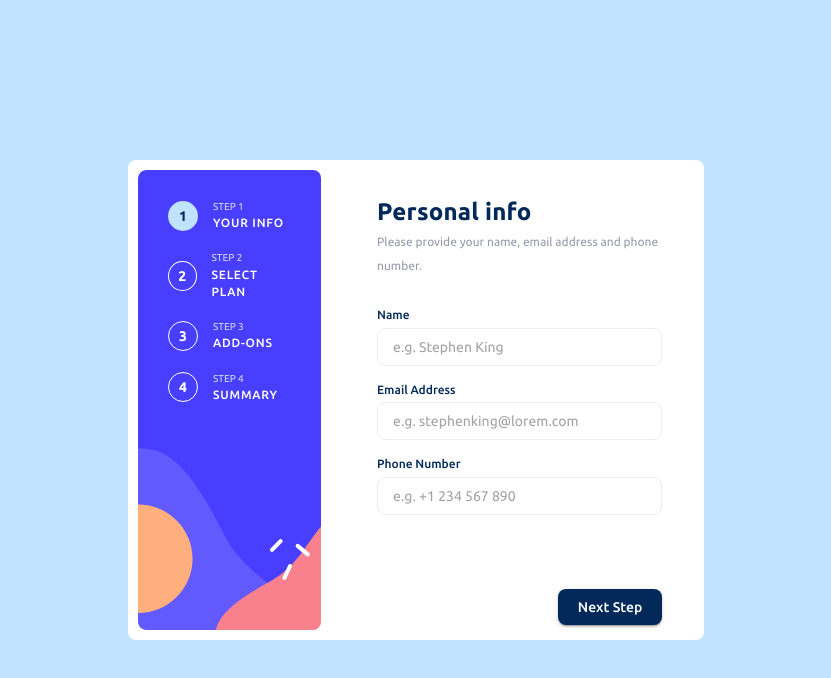
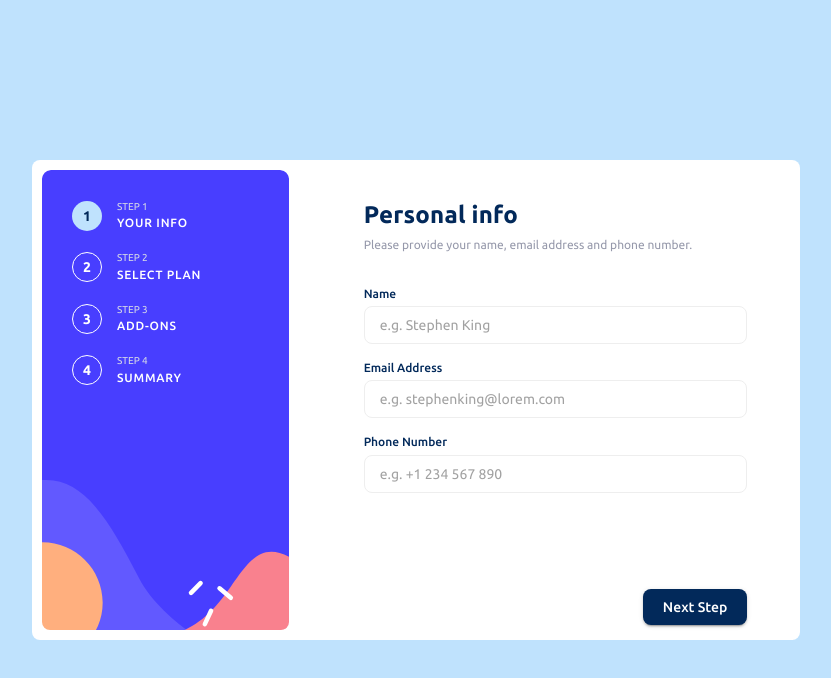
Before and after one commit to naveesh-kumar/multi-step-form, a Next.js app: page / in a window 1280 px wide. Shown: the top 678 px of the page, without its empty margins (224-1055 px from the left). Built offline with nearby package versions, Linux system fonts and the light colour scheme.

Commit message:
minor updates

```diff
--- a/src/components/Container.js
+++ b/src/components/Container.js
@@ -23,7 +23,7 @@ import { setActiveStep } from "../store/actions";
 
 const styles = {
   root: {
-    width: "45%",
+    width: "60%",
     height: "60%",
     borderRadius: 8,
     padding: "10px",
--- a/src/components/FinishingUp.js
+++ b/src/components/FinishingUp.js
@@ -18,7 +18,7 @@ import { setBillingPeriod } from "../store/actions";
 
 const styles = {
   root: {
-    padding: "20px 0px",
+    paddingTop: "20px",
     display: "flex",
     gap: "30px",
     flexDirection: "column",
--- a/src/components/PersonalInfo.js
+++ b/src/components/PersonalInfo.js
@@ -14,7 +14,7 @@ import { setFormError, setFormValue } from "../store/actions";
 
 const styles = {
   root: {
-    padding: "20px 0px",
+    paddingTop: "20px",
     display: "flex",
     gap: "30px",
     flexDirection: "column",
--- a/src/components/PickAddOns.js
+++ b/src/components/PickAddOns.js
@@ -17,7 +17,7 @@ import { addOnsData } from "../data";
 
 const styles = {
   root: {
-    padding: "20px 0px",
+    paddingTop: "20px",
     display: "flex",
     gap: "30px",
     flexDirection: "column",
--- a/src/components/SelectYourPlan.js
+++ b/src/components/SelectYourPlan.js
@@ -21,7 +21,7 @@ import { planData } from "../data";
 
 const styles = {
   root: {
-    padding: "20px 0px",
+    paddingTop: "20px",
     display: "flex",
     gap: "30px",
     flexDirection: "column",
--- a/src/components/ThankYou.js
+++ b/src/components/ThankYou.js
@@ -9,7 +9,7 @@ import Header from "./common/Header";
 
 const styles = {
   root: {
-    padding: "20px 0px",
+    paddingTop: "20px",
     display: "flex",
     gap: "30px",
     flexDirection: "column",
--- a/src/components/common/AddOnsCard.js
+++ b/src/components/common/AddOnsCard.js
@@ -12,12 +12,12 @@ const styles = {
         : `1px solid ${theme.palette.gray.light}`,
     borderRadius: "6px",
     height: "auto",
-    padding: "10px 20px 10px 10px",
+    padding: "10px",
     display: "flex",
     gap: "15px",
     flexDirection: "row",
     [theme.breakpoints.down("mobile")]: {
-      padding: "10px 10px 10px 0px",
+      padding: "10px 0px",
     },
   },
 };
@@ -56,16 +56,13 @@ const AddOnsCard = ({
       />
       <Box
         sx={{
-          display: "flex",
-          justifyContent: "space-between",
+          display: "grid",
           alignItems: "center",
+          gridTemplateColumns: "80% 20%",
+          wordBreak: "break-word",
           width: "100%",
-          wordBreak: "break-word",
           "& div": {
-            width: "200px",
-            [theme.breakpoints.down("mobile")]: {
-              width: "180px",
-            },
+            width: "100%",
           },
         }}
       >
--- a/src/pages/index.js
+++ b/src/pages/index.js
@@ -2,7 +2,6 @@ import Container from "../components/Container";
 import { theme } from "@/theme";
 import { withStyles } from "@mui/styles";
 import Head from "next/head";
-import { useEffect, useState } from "react";
 
 const styles = {
   main: {
@@ -16,10 +15,6 @@ const styles = {
 };
 
 const MultiStepForm = ({ classes }) => {
-  const [isMounted, setIsMounted] = useState(false);
-  useEffect(() => {
-    setIsMounted(true);
-  }, []);
   return (
     <>
       <Head>
@@ -28,11 +23,9 @@ const MultiStepForm = ({ classes }) => {
         <meta name="viewport" content="width=device-width, initial-scale=1" />
         <link rel="icon" href="/favicon.ico" />
       </Head>
-      {isMounted && (
-        <main className={classes.main}>
-          <Container />
-        </main>
-      )}
+      <main className={classes.main}>
+        <Container />
+      </main>
     </>
   );
 };
```
